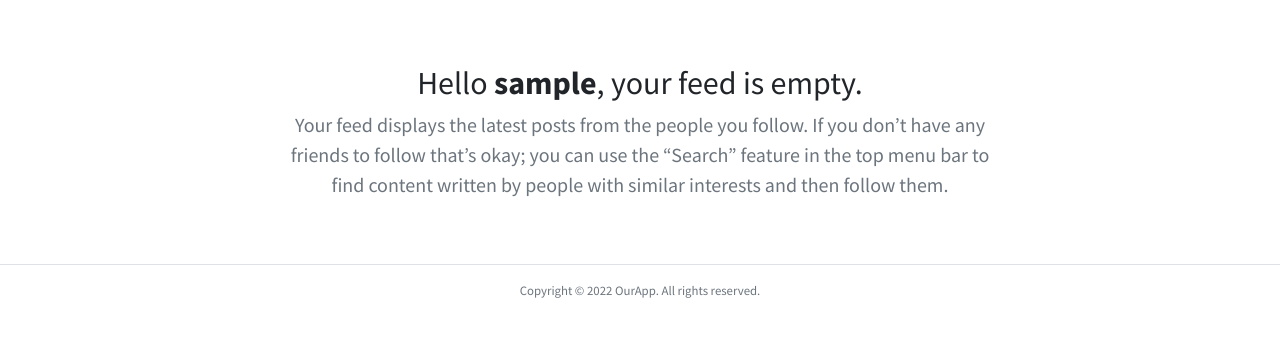
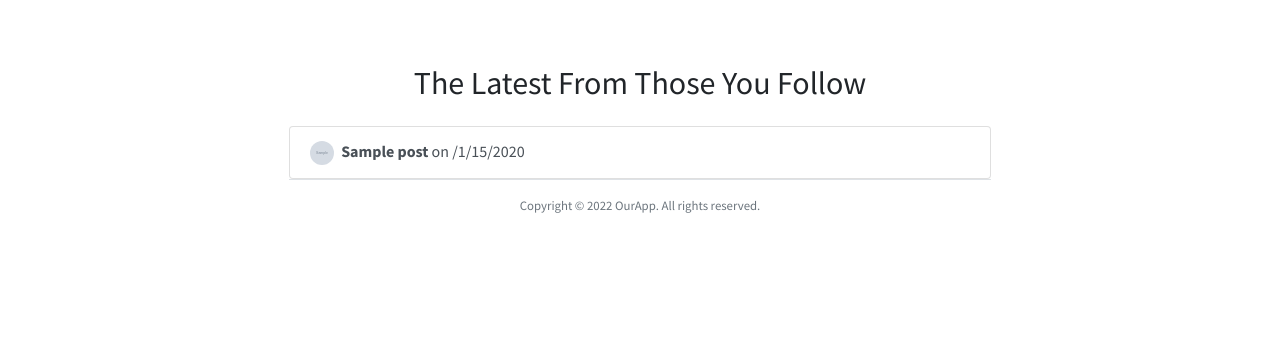
Before and after one commit to apykwan/blog-posting, a Laravel app: page / in a window 1280 px wide. Shown: the part 64-401 px from the top of the page. Run offline with Laravel 12, Linux system fonts and the light colour scheme; a user stored in the database is signed in; tables that the repository leaves empty hold one stand-in row (values such as "Sample post"); grey boxes marked "Sample" are stand-in pictures; parts of the project's set-up code (start-up, migrations or seed data) failed here and were passed over; some libraries are stand-ins or nearby versions.

Commit message:
added feedPosts method to User Model which retrieve followed users' posts

```diff
--- a/app/Http/Controllers/UserController.php
+++ b/app/Http/Controllers/UserController.php
@@ -16,7 +16,7 @@ class UserController extends Controller
     public function showCorrectHomepage()
     {
         if (Auth::check()) {
-            return view('homepage-feed');
+            return view('homepage-feed', ['posts' => Auth::user()->feedPosts()->latest()->get()]);
         }
 
         return view('homepage');
--- a/app/Models/User.php
+++ b/app/Models/User.php
@@ -47,6 +47,11 @@ class User extends Authenticatable
         ];
     }
 
+    public function feedPosts()
+    {
+        return $this->hasManyThrough(Post::class, Follow::class, 'user_id', 'user_id', 'id', 'followeduser');
+    }
+
     protected function avatar(): Attribute
     {
         return Attribute::make(get: function($value) {
--- a/resources/views/homepage-feed.blade.php
+++ b/resources/views/homepage-feed.blade.php
@@ -1,8 +1,20 @@
 <x-layout>
   <div class="container py-md-5 container--narrow">
+    @unless($posts->isEmpty())
+    <h2 class="text-center mb-4">The Latest From Those You Follow</h2>
+    <div class="list-group">
+      @foreach($posts as $post)
+      <a href="/post/{{$post->id}}" class="list-group-item list-group-item-action">
+        <img class="avatar-tiny" src="{{$post->user->avatar}}" />
+        <strong>{{$post->title}}</strong> on {{$post->created_at->format('/n/j/Y')}}
+      </a>
+      @endforeach
+    </div>
+    @else
     <div class="text-center">
       <h2>Hello <strong>{{ Auth::user()->username }}</strong>, your feed is empty.</h2>
       <p class="lead text-muted">Your feed displays the latest posts from the people you follow. If you don&rsquo;t have any friends to follow that&rsquo;s okay; you can use the &ldquo;Search&rdquo; feature in the top menu bar to find content written by people with similar interests and then follow them.</p>
     </div>
   </div>
+    @endunless
 </x-layout>
```
